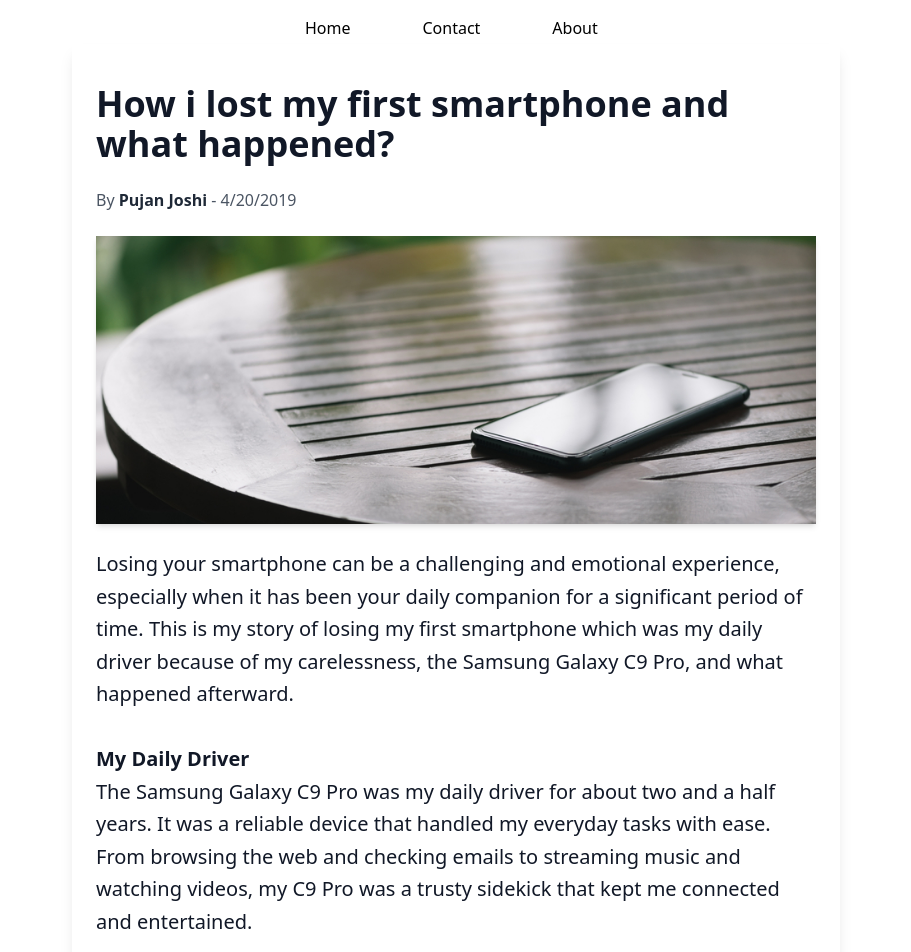
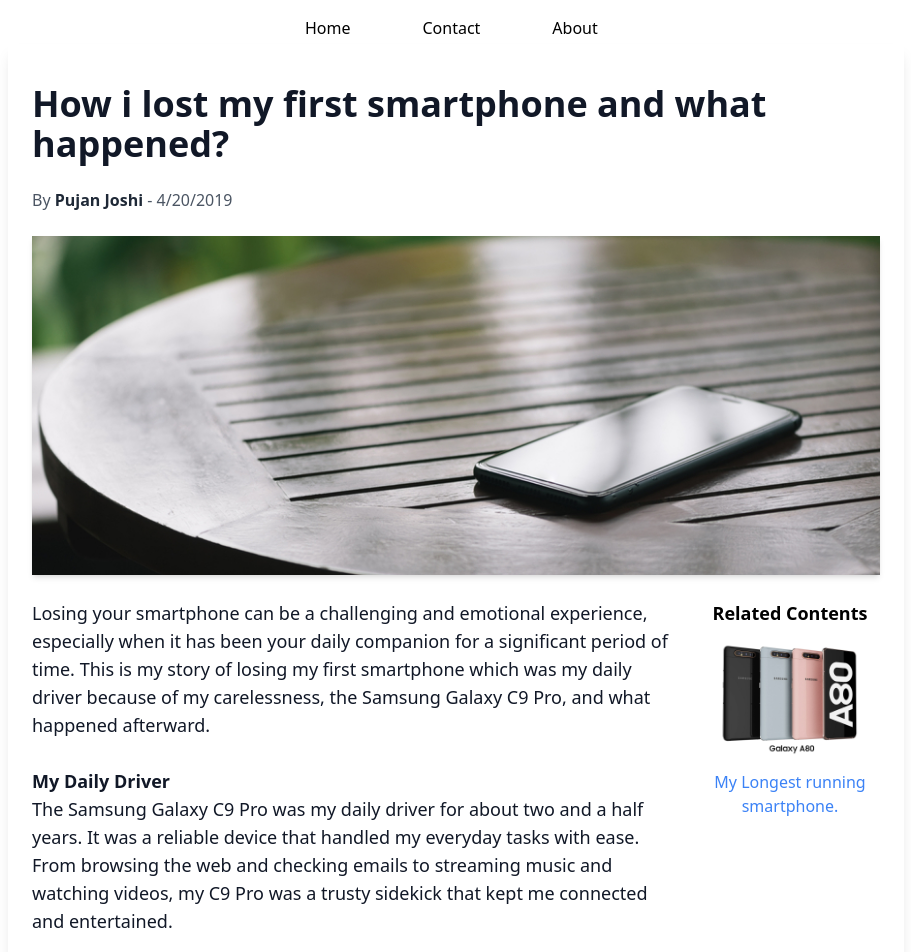
Before and after one commit to pujanjoci/blog-site, a React (Vite) app: page /blog-site/blog/103 in a window 1280 px wide. Shown: the top 952 px of the page, without its empty margins (184-1095 px from the left). Built offline with nearby package versions, Linux system fonts and the light colour scheme.

Commit message:
Added Related-Content Component

```diff
--- /dev/null
+++ b/src/components/Related_Contents.jsx
@@ -0,0 +1,97 @@
+// RelatedContents.jsx
+import { useEffect } from 'react';
+import { useParams, useNavigate } from 'react-router-dom';
+import data from '../components/Blog.json'; // Import your JSON data
+
+// Statically import blog images
+import blog101 from '../assets/blog-101.jpg';
+import blog102 from '../assets/blog-102.jpg';
+import blog103 from '../assets/blog-103.jpg';
+import blog104 from '../assets/blog-104.jpg';
+import blog105 from '../assets/blog-105.jpg';
+import blog106 from '../assets/blog-106.jpg';
+import blog107 from '../assets/blog-107.jpg';
+import blog108 from '../assets/blog-108.jpg';
+import blog109 from '../assets/blog-109.jpg';
+
+const blogImages = {
+  '101': blog101,
+  '102': blog102,
+  '103': blog103,
+  '104': blog104,
+  '105': blog105,
+  '106': blog106,
+  '107': blog107,
+  '108': blog108,
+  '109': blog109,
+};
+
+const RelatedContents = () => {
+  const { blogId } = useParams(); // Get the blog ID from the URL
+  const navigate = useNavigate(); // Replaces useHistory
+
+  // Find the current blog based on the blogId from the URL
+  const currentBlog = data.blogs.find((blog) => blog['blog-id'] === blogId);
+  const currentBlogName = currentBlog?.name; // Get the tag 'name' of the current blog
+
+  // Function to truncate title to 8 words
+  const truncateTitle = (title) => {
+    const words = title.split(' ');
+    return words.length <= 8 ? title : words.slice(0, 8).join(' ') + '...';
+  };
+
+  // Scroll to top on component mount
+  useEffect(() => {
+    window.scrollTo({
+      top: 0,
+      behavior: 'smooth' // Smooth scrolling effect
+    });
+  }, [blogId]); // Depend on blogId to run effect when it changes
+
+  // Early return if there's no current blog or related blogs
+  if (!currentBlog || !currentBlogName) {
+    return <p>No related content available.</p>;
+  }
+
+  // Find related blogs by matching the name (tag) and excluding the current blog
+  const relatedBlogs = data.blogs.filter(
+    (blog) => blog.name === currentBlogName && blog['blog-id'] !== blogId
+  );
+
+  return (
+    <div>
+      <h2 className="text-center font-bold text-lg mb-4">Related Contents</h2>
+      <ul className="space-y-8">
+        {relatedBlogs.length === 0 ? (
+          <li>No related content available.</li>
+        ) : (
+          relatedBlogs.map((blog) => (
+            <li key={blog['blog-id']} className="text-center">
+              <div
+                onClick={() => {
+                  navigate(`/blog/${blog['blog-id']}`);
+                  window.scrollTo({
+                    top: 0,
+                    behavior: 'smooth' // Smooth scrolling effect
+                  });
+                }}
+                className="block cursor-pointer"
+              >
+                <img
+                  src={blogImages[blog['blog-id']]}
+                  alt={blog.title}
+                  className="w-full h-30 object-cover rounded-md mb-2"
+                />
+                <span className="text-blue-500 hover:underline">
+                  {truncateTitle(blog.title)}
+                </span>
+              </div>
+            </li>
+          ))
+        )}
+      </ul>
+    </div>
+  );
+};
+
+export default RelatedContents;
--- a/src/pages/Blog.jsx
+++ b/src/pages/Blog.jsx
@@ -1,7 +1,10 @@
 import { useEffect } from 'react';
 import { useParams } from 'react-router-dom';
 import 'tailwindcss/tailwind.css';
+
 import data from '../components/Blog.json'; // Import your JSON data
+import Related from '../components/Related_Contents';
+
 import blog101 from '../assets/blog-101.jpg'; // Import blog images statically
 import blog102 from '../assets/blog-102.jpg';
 import blog103 from '../assets/blog-103.jpg';
@@ -48,7 +51,7 @@ const Blog = () => {
   }
 
   return (
-    <div className="blog-container max-w-3xl mx-auto py-10 px-6 bg-white shadow-lg rounded-sm">
+    <div className="blog-container max-w-4xl mx-auto py-10 px-6 bg-white shadow-lg rounded-sm">
       <h2 className="text-4xl font-bold mb-6 text-gray-900 text-start">{blogPost.title}</h2>
       <p className="text-gray-600 mb-6">
         By <span className="font-semibold text-gray-800">{blogPost.author}</span> - {new Date(blogPost.date).toLocaleDateString()}
@@ -58,13 +61,19 @@ const Blog = () => {
         src={blogImages[blogPost['blog-id']]}
         alt={blogPost.title}
       />
-      <p
-        className="text-xl text-gray-900 mb-8 leading-relaxed"
-        style={{ whiteSpace: 'pre-wrap' }}
-        dangerouslySetInnerHTML={{ __html: transformDescription(blogPost.description) }}
-      />
-      <div className="text-lg text-gray-800 leading-relaxed space-y-4">
-        {/* Render the rest of your blog post content */}
+
+      <div className="grid grid-cols-1 md:grid-cols-[75%_25%] gap-8 md:gap-4">
+        <div>
+          <p
+            className="md:text-lg text-xl text-gray-900 mb-8 leading-relaxed"
+            style={{ whiteSpace: 'pre-wrap' }}
+            dangerouslySetInnerHTML={{ __html: transformDescription(blogPost.description) }}
+          />
+          <div className="text-md text-gray-800 leading-relaxed space-y-4">
+            {/* Render the rest of your blog post content */}
+          </div>
+        </div>
+        <Related />
       </div>
     </div>
   );
```
